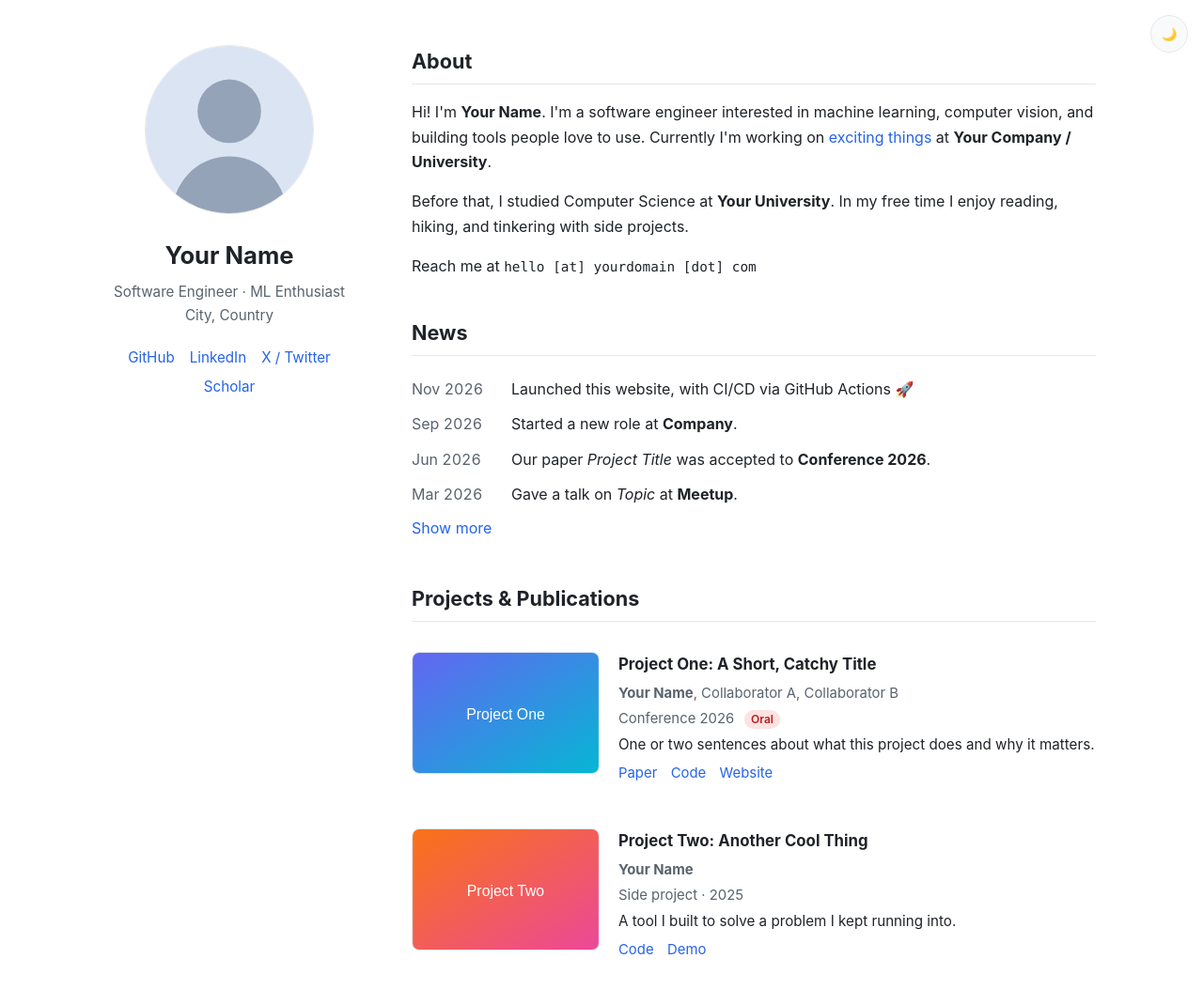
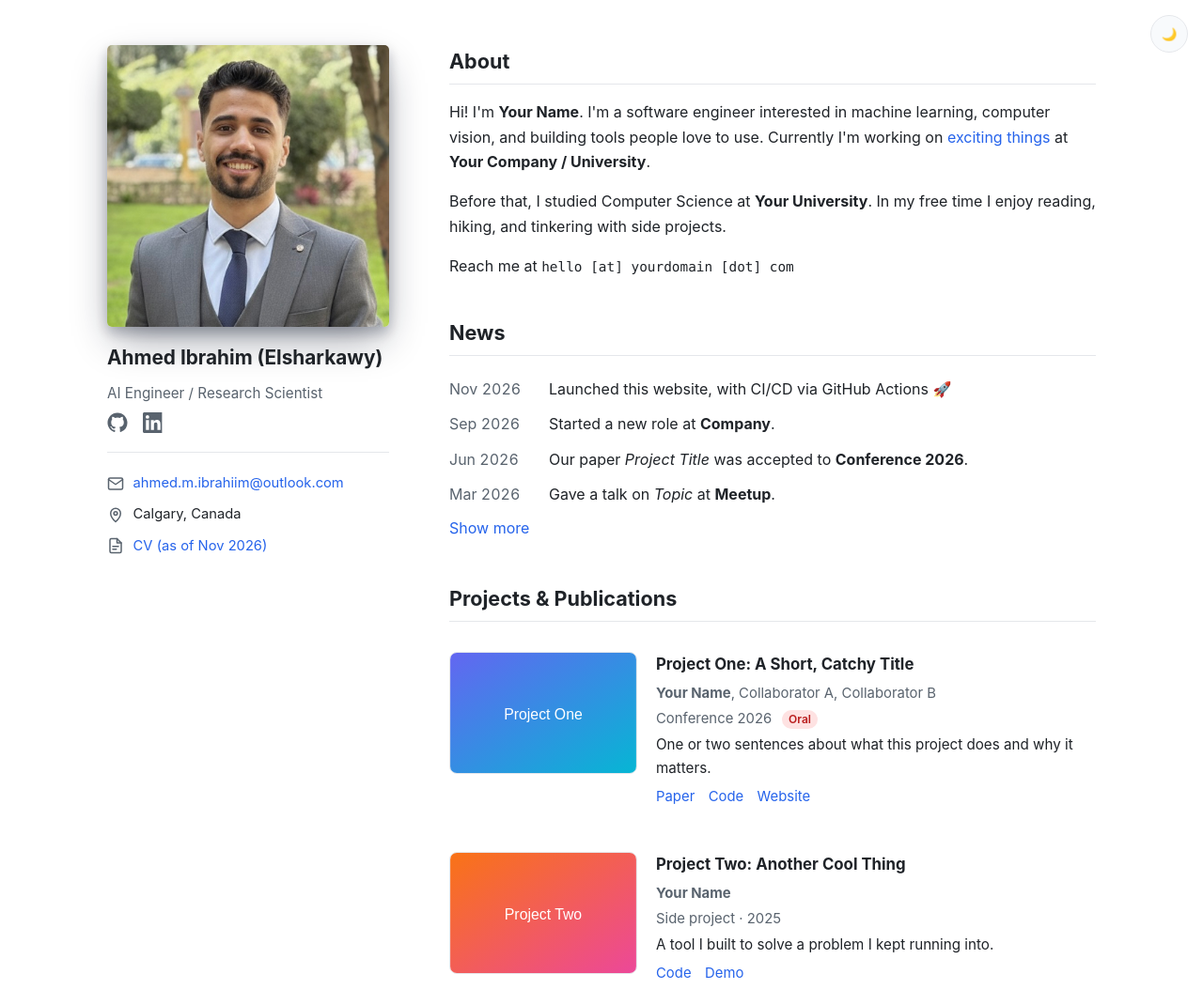
Before and after one commit to A7medElsharkawy/A7medElsharkawy.github.io, a website: page site/index.html in a window 1280 px wide. Shown: the top 1070 px of the page at 94% size. Drawn offline with Linux system fonts and the light colour scheme.

Commit message:
Update profile info, photo, contact details and CV

```diff
--- a/site/css/style.css
+++ b/site/css/style.css
@@ -9,6 +9,7 @@
   --badge-bg: #fee2e2;
   --badge-text: #b91c1c;
   --max: 1100px;
+  --avatar-shadow: 0 18px 40px -8px rgba(15, 23, 42, 0.45), 0 6px 14px rgba(15, 23, 42, 0.25);
   color-scheme: light;
 }
 
@@ -22,6 +23,7 @@
     --card: #161a21;
     --badge-bg: #3b1d1d;
     --badge-text: #fca5a5;
+    --avatar-shadow: 0 18px 40px -8px rgba(0, 0, 0, 0.85), 0 6px 14px rgba(0, 0, 0, 0.6);
     color-scheme: dark;
   }
 }
@@ -35,6 +37,7 @@
   --card: #161a21;
   --badge-bg: #3b1d1d;
   --badge-text: #fca5a5;
+  --avatar-shadow: 0 18px 40px -8px rgba(0, 0, 0, 0.85), 0 6px 14px rgba(0, 0, 0, 0.6);
   color-scheme: dark;
 }
 
@@ -73,7 +76,7 @@ h3 { font-size: 1.05rem; margin: 0 0 0.25rem; }
   margin: 0 auto;
   padding: 3rem 1.5rem;
   display: grid;
-  grid-template-columns: 260px 1fr;
+  grid-template-columns: 300px 1fr; /* sidebar width */
   gap: 4rem;
 }
 
@@ -81,19 +84,25 @@ h3 { font-size: 1.05rem; margin: 0 0 0.25rem; }
   position: sticky;
   top: 3rem;
   align-self: start;
-  text-align: center;
+  text-align: left; /* everything starts at the photo's left edge */
 }
 
 .avatar {
-  width: 180px;
-  height: 180px;
-  border-radius: 50%;
-  object-fit: cover;
-  border: 1px solid var(--border);
+  display: block; /* removes the tiny gap under images */
+  width: 300px;  /* ← change these two numbers to resize your photo (always add px!) */
+  height: 300px;
+  border-radius: 5px; /* 0 = sharp corners */
+  object-fit: cover; /* crops to a square without stretching */
+  object-position: center top; /* keep the face in frame */
+  box-shadow: var(--avatar-shadow);
 }
 
-.name { font-size: 1.6rem; margin: 1rem 0 0.25rem; }
-.role, .location { margin: 0; color: var(--muted); font-size: 0.95rem; }
+.name {
+  font-size: 1.3rem;
+  margin: 1rem 0 0.25rem;
+  white-space: nowrap; /* keep the whole name on one line */
+}
+.role, .location { margin: 0.5rem 0; color: var(--muted); text-align: left; font-size: 0.95rem; }
 
 .social {
   margin-top: 1.25rem;
@@ -103,6 +112,47 @@ h3 { font-size: 1.05rem; margin: 0 0 0.25rem; }
   gap: 0.4rem 1rem;
   font-size: 0.95rem;
 }
+
+.social-icons {
+  display: flex;
+  justify-content: flex-start;
+  gap: 1rem;
+  margin: 0.25rem 0 0.75rem;
+}
+.social-icons a {
+  display: inline-flex;
+  color: var(--muted);
+  transition: color 0.15s ease, transform 0.15s ease;
+}
+.social-icons a:hover {
+  color: var(--accent);
+  transform: translateY(-2px);
+}
+
+.divider {
+  width: 100%;
+  margin: 1.25rem 0;
+  border: 0;
+  border-top: 1px solid var(--border);
+}
+
+.info {
+  display: inline-flex;
+  flex-direction: column;
+  gap: 0.55rem;
+  margin: 0;
+  padding: 0;
+  list-style: none;
+  text-align: left;
+  font-size: 0.92rem;
+}
+.info li {
+  display: flex;
+  align-items: center;
+  gap: 0.6rem;
+  overflow-wrap: anywhere;
+}
+.info svg { flex-shrink: 0; color: var(--muted); }
 
 .content > section:first-child h2 { margin-top: 0; }
 
@@ -210,7 +260,8 @@ h3 { font-size: 1.05rem; margin: 0 0 0.25rem; }
     padding: 4rem 16px 2rem;
   }
   .sidebar { position: static; }
-  .avatar { width: 140px; height: 140px; }
+  .avatar { width: 200px; height: 200px; } /* photo size on phones */
+  .name { white-space: normal; } /* small screens: allow wrapping so it never overflows */
   .project { grid-template-columns: 1fr; margin: 0 0 1rem; padding: 0; }
   .project:hover { background: none; }
   .project__thumb { width: 100%; height: auto; aspect-ratio: 20 / 13; }
--- a/site/index.html
+++ b/site/index.html
@@ -23,19 +23,44 @@
     <div class="layout">
       <!-- ============ SIDEBAR ============ -->
       <aside class="sidebar">
-        <img class="avatar" src="assets/profile.svg" alt="Portrait of Your Name" width="180" height="180">
-        <h1 class="name">Your Name</h1>
-        <p class="role">Software Engineer · ML Enthusiast</p>
-        <p class="location">City, Country</p>
+        <img class="avatar" src="assets/IMG_7084.jpg" alt="Portrait of Ahmed Ibrahim (Elsharkawy)" width="300" height="300">
+        <h1 class="name">Ahmed Ibrahim (Elsharkawy)</h1>
+        <p class="role">AI Engineer / Research Scientist</p>
+        <nav class="social-icons" aria-label="Social links">
+          <a href="https://github.com/A7medElsharkawy" aria-label="GitHub" title="GitHub">
+            <svg viewBox="0 0 24 24" width="22" height="22" aria-hidden="true" fill="currentColor">
+              <path d="M12 .5C5.65.5.5 5.65.5 12c0 5.08 3.29 9.39 7.86 10.91.58.1.79-.25.79-.56v-1.97c-3.2.7-3.87-1.54-3.87-1.54-.52-1.33-1.28-1.68-1.28-1.68-1.04-.71.08-.7.08-.7 1.15.08 1.76 1.18 1.76 1.18 1.03 1.76 2.69 1.25 3.35.96.1-.75.4-1.25.73-1.54-2.55-.29-5.24-1.28-5.24-5.69 0-1.26.45-2.29 1.18-3.09-.12-.29-.51-1.46.11-3.05 0 0 .97-.31 3.17 1.18a11 11 0 0 1 5.77 0c2.2-1.49 3.17-1.18 3.17-1.18.62 1.59.23 2.76.11 3.05.74.8 1.18 1.83 1.18 3.09 0 4.42-2.69 5.39-5.26 5.68.41.36.78 1.06.78 2.14v3.17c0 .31.21.67.8.56A11.5 11.5 0 0 0 23.5 12C23.5 5.65 18.35.5 12 .5Z"/>
+            </svg>
+          </a>
+          <a href="https://www.linkedin.com/in/elsharkawyahmed/" aria-label="LinkedIn" title="LinkedIn">
+            <svg viewBox="0 0 24 24" width="22" height="22" aria-hidden="true" fill="currentColor">
+              <path d="M20.45 20.45h-3.56v-5.57c0-1.33-.02-3.04-1.85-3.04-1.85 0-2.14 1.45-2.14 2.94v5.67H9.35V9h3.41v1.56h.05c.48-.9 1.64-1.85 3.37-1.85 3.6 0 4.27 2.37 4.27 5.46v6.28ZM5.34 7.43a2.06 2.06 0 1 1 0-4.13 2.06 2.06 0 0 1 0 4.13ZM7.12 20.45H3.56V9h3.56v11.45ZM22.22 0H1.77C.79 0 0 .77 0 1.73v20.54C0 23.23.79 24 1.77 24h20.45c.98 0 1。78-.77 1。78-1。73V1。73C24 .77 23。2 0 22。22 0Z"/>
+            </svg>
+          </a>
+        </nav>
 
-        <nav class="social" aria-label="Social links">
-          <a href="https://github.com/your-username">GitHub</a>
-          <a href="https://www.linkedin.com/in/your-username">LinkedIn</a>
-          <a href="https://x.com/your-username">X / Twitter</a>
-          <a href="https://scholar.google.com/">Scholar</a>
-          <!-- Put your CV at site/assets/cv.pdf, then uncomment:
-          <a href="assets/cv.pdf">CV</a> -->
-        </nav>
+        <hr class="divider">
+
+        <ul class="info">
+          <li>
+            <svg viewBox="0 0 24 24" width="18" height="18" aria-hidden="true" fill="none" stroke="currentColor" stroke-width="2" stroke-linecap="round" stroke-linejoin="round">
+              <rect x="2" y="4" width="20" height="16" rx="2"/><path d="m22 6-10 7L2 6"/>
+            </svg>
+            <a href="mailto:ahmed.m.ibrahiim@outlook.com">ahmed.m.ibrahiim@outlook.com</a>
+          </li>
+          <li>
+            <svg viewBox="0 0 24 24" width="18" height="18" aria-hidden="true" fill="none" stroke="currentColor" stroke-width="2" stroke-linecap="round" stroke-linejoin="round">
+              <path d="M12 22s7-6.2 7-12a7 7 0 1 0-14 0c0 5.8 7 12 7 12Z"/><circle cx="12" cy="10" r="2.5"/>
+            </svg>
+            <span>Calgary, Canada</span>
+          </li>
+          <li>
+            <svg viewBox="0 0 24 24" width="18" height="18" aria-hidden="true" fill="none" stroke="currentColor" stroke-width="2" stroke-linecap="round" stroke-linejoin="round">
+              <path d="M14 2H6a2 2 0 0 0-2 2v16a2 2 0 0 0 2 2h12a2 2 0 0 0 2-2V8Z"/><path d="M14 2v6h6"/><path d="M8 13h8M8 17h5"/>
+            </svg>
+            <a href="assets/cv.pdf" target="_blank" rel="noopener">CV (as of Nov 2026)</a>
+          </li>
+        </ul>
       </aside>
 
       <!-- ============ MAIN CONTENT ============ -->
```
Also changed, not shown: site/assets/IMG_7084.jpg (added), 1 other file.
